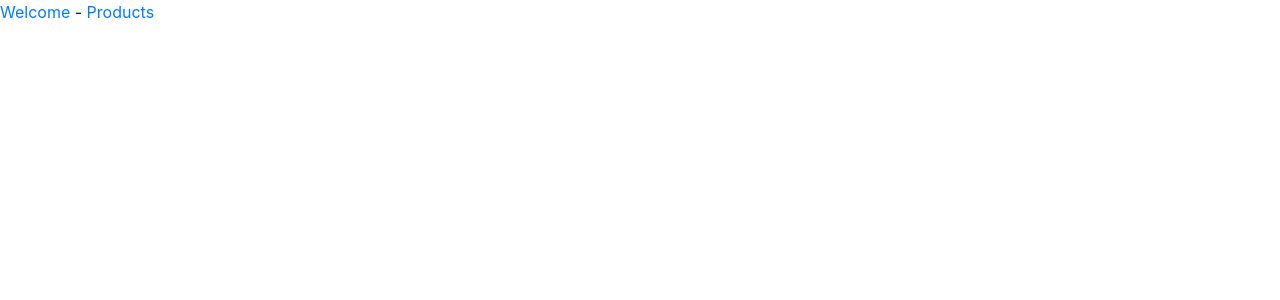
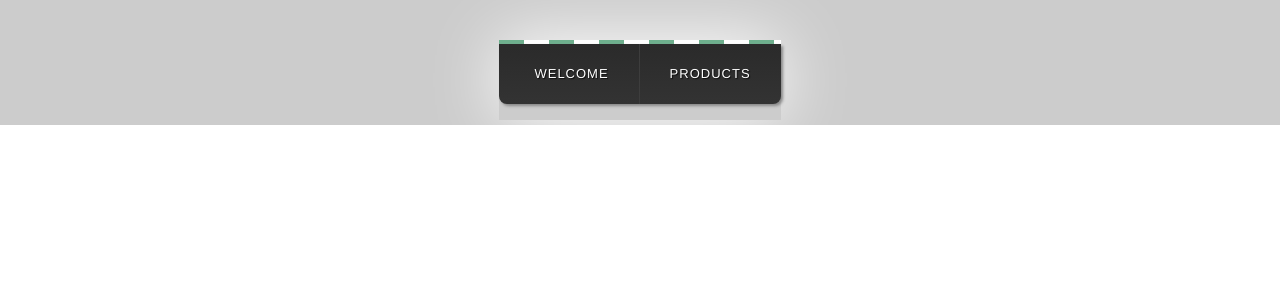
Before and after one commit to michaelmarouen/angular-course, an Angular app in the folder workspace/myFirstProject/: page / in a window 1280 px wide. Shown: the top 300 px of the page. Built offline with nearby package versions, Linux system fonts and the light colour scheme.

Commit message:
Mise en place du menu avec css et des liens adéquats

```diff
--- a/workspace/myFirstProject/src/app/layout/header/header.component.css
+++ b/workspace/myFirstProject/src/app/layout/header/header.component.css
@@ -0,0 +1,180 @@
+.menu {
+    background: #ccc;
+    font-family: helvetica, arial, serif;
+    font-size: 13px;
+    text-transform: uppercase;
+    text-align: center;
+}
+
+.wrap {
+    display: inline-block;
+    -webkit-box-shadow: 0 0 70px #fff;
+    -moz-box-shadow: 0 0 70px #fff;
+    box-shadow: 0 0 70px #fff;
+    margin-top: 40px;
+  }
+
+  /* a little "umph" */
+  .decor {
+    background: #6EAF8D;
+    background: -webkit-linear-gradient(to left, #CDEBDB 50%, #6EAF8D 50%);
+    background: -moz-linear-gradient(to left, #CDEBDB 50%, #6EAF8D 50%);
+    background: -o-linear-gradient(to left, #CDEBDB 50%, #6EAF8D 50%);
+    background: linear-gradient(to left, white 50%, #6EAF8D 50%);
+    background-size: 50px 25%;;
+    padding: 2px;
+    display: block;
+  }
+
+  a {
+    text-decoration: none;
+    color: #fff;
+    display: block;
+  }
+
+  ul {
+    list-style: none;
+    position: relative;
+    text-align: left;
+    padding-left: 5px;
+  }
+
+  li {
+    float: left;
+  }
+
+  /* clear'n floats */
+  ul:after {
+    clear: both;
+  }
+
+  ul:before,
+  ul:after {
+      content: " ";
+      display: table;
+  }
+
+  nav {
+    position: relative;
+    background: #2B2B2B;
+    background-image: -webkit-linear-gradient(to bottom, #2B2B2B 7%, #333333 100%);
+    background-image: -moz-linear-gradient(to bottom, #2B2B2B 7%, #333333 100%);
+    background-image: -o-linear-gradient(to bottom, #2B2B2B 7%, #333333 100%);
+    background-image: linear-gradient(to bottom, #2B2B2B 7%, #333333 100%);
+    text-align: center;
+    letter-spacing: 1px;
+    text-shadow: 1px 1px 1px #0E0E0E;
+    -webkit-box-shadow: 2px 2px 3px #888;
+    -moz-box-shadow: 2px 2px 3px #888;
+    box-shadow: 2px 2px 3px #888;
+    border-bottom-right-radius: 8px;
+    border-bottom-left-radius: 8px;
+  }
+
+  /* prime */
+  ul.primary li a {
+    display: block;
+    padding: 20px 30px;
+    border-right: 1px solid #3D3D3D;
+  }
+
+  ul.primary li:last-child a {
+    border-right: none;
+  }
+
+  ul.primary li a:hover {
+
+    color: #000;
+  }
+
+  /* subs */
+  ul.sub {
+    position: absolute;
+    z-index: 200;
+    box-shadow: 2px 2px 0 #BEBEBE;
+    width: 35%;
+    display:none;
+  }
+
+  ul.sub li {
+    float: none;
+    margin: 0;
+  }
+
+  ul.sub li a {
+    border-bottom: 1px dotted #ccc;
+    border-right: none;
+    color: #000;
+    padding: 15px 30px;
+  }
+
+  ul.sub li:last-child a {
+    border-bottom: none;
+  }
+
+  ul.sub li a:hover {
+    color: #000;
+    background: #eeeeee;
+  }
+
+  /* sub display*/
+  ul.primary li:hover ul {
+    display: block;
+    background: #fff;
+  }
+
+  /* keeps the tab background white */
+  ul.primary li:hover a {
+    background: #fff;
+    color: #666;
+    text-shadow: none;
+  }
+
+  ul.primary li:hover > a{
+    color: #000;
+  }
+
+  @media only screen and (max-width: 600px) {
+    .decor {
+      padding: 3px;
+    }
+
+    .wrap {
+      width: 100%;
+      margin-top: 0px;
+    }
+
+     li {
+      float: none;
+    }
+
+    ul.primary li:hover a {
+      background: none;
+      color: #8B8B8B;
+      text-shadow: 1px 1px #000;
+    }
+
+    ul.primary li:hover ul {
+      display: block;
+      background: #272727;
+      color: #fff;
+    }
+
+    ul.sub {
+      display: block;
+      position: static;
+      box-shadow: none;
+      width: 100%;
+    }
+
+    ul.sub li a {
+      background: #272727;
+        border: none;
+      color: #8B8B8B;
+    }
+
+    ul.sub li a:hover {
+      color: #ccc;
+      background: none;
+    }
+  }
--- a/workspace/myFirstProject/src/app/layout/header/header.component.html
+++ b/workspace/myFirstProject/src/app/layout/header/header.component.html
@@ -1,4 +1,16 @@
-<div>
-  <a routerLink="/welcome"  routerLinkActive="activated">Welcome</a> -
-  <a routerLink="/products"  routerLinkActive="activated">Products</a>
+<div class="menu">
+  <div class="wrap">
+    <span class="decor"></span>
+    <nav>
+      <ul class="primary">
+        <li>
+          <a routerLink="/welcome"  routerLinkActive="activated">Welcome</a>
+        </li>
+        <li>
+          <a routerLink="/products"  routerLinkActive="activated">Products</a>
+        </li>
+
+      </ul>
+    </nav>
+  </div>
 </div>
--- a/workspace/myFirstProject/src/app/product/product-list/product-list.component.html
+++ b/workspace/myFirstProject/src/app/product/product-list/product-list.component.html
@@ -22,6 +22,7 @@
 
         <thead>
           <tr>
+            <td>#</td>
             <td *ngIf="showImage">Image</td>
             <td>Nom</td>
             <td>Code</td>
@@ -35,6 +36,9 @@
           <!-- Sans Pipe <tr *ngFor="let product of products; index as i; " > -->
           <!-- Sans Pipe <tr *ngFor="let product of getFilteredProducts(); index as i; " > -->
           <tr *ngFor="let product of products ">
+            <td>
+              <a  [routerLink] = " [product.id] " > # {{product.id}} </a>
+            </td>
             <td *ngIf="showImage" class="text-center">
             <!--  <ul class="carousel-items-exp" >
                 <li class="carousel-item-exp" *ngFor = "let image of product$.imageUrl; index as i;">
--- a/workspace/myFirstProject/src/app/welcome/welcome.component.html
+++ b/workspace/myFirstProject/src/app/welcome/welcome.component.html
@@ -1,3 +1,6 @@
-<jumbotron>
-    BIENVENUE A MA PREMIER APPLICATION ANGULAR
-</jumbotron>
+<div class="jumbotron">
+    <h1 class="display-4">Hello, world!</h1>
+    <p class="lead">Bienvenue dans ma formation Angular 2020</p>
+    <hr class="my-4">
+    <p>Qui fait le moins, fait le plus.</p>
+  </div>
```
